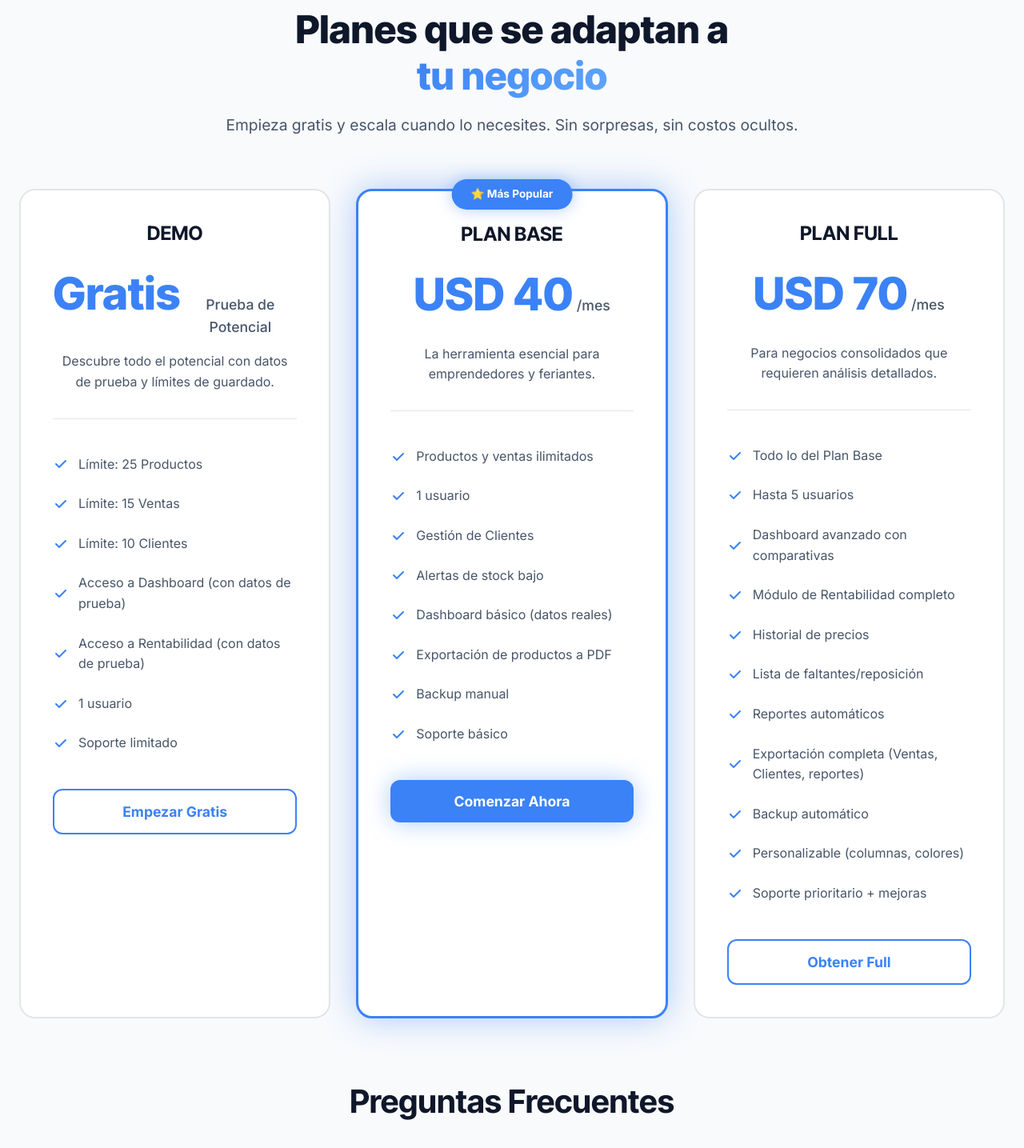
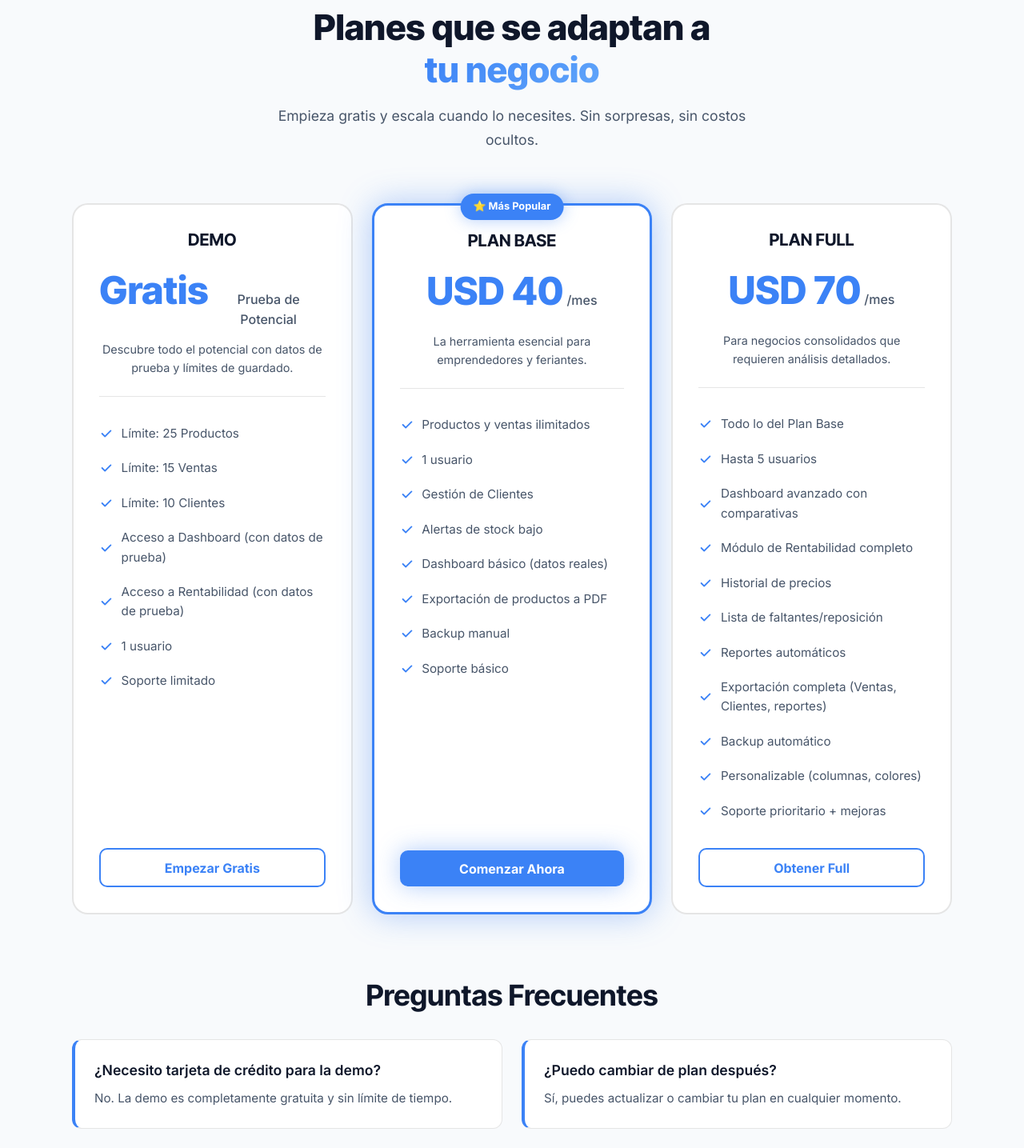
Before and after one commit to agusArram/SORT_PROYECTS, an Angular app: page / in a window 1280 px wide. Shown: the part 3840-5275 px from the top of the page at 80% size. Built offline with nearby package versions, Linux system fonts and the light colour scheme.

Commit message:
Fix size in pricing

```diff
--- a/src/app/components/pricing/pricing.css
+++ b/src/app/components/pricing/pricing.css
@@ -1,17 +1,18 @@
 /*
-  Este es tu archivo pricing.css con 3 cambios clave para responsive:
-  1. `.plan-price`: Cambiado a `flex-direction: column` para apilar el precio y el período.
-  2. `.price`: Reducido el `font-size` a `2.75rem` (antes 3.5rem) para móvil.
-  3. `@media`: Agregada una regla para restaurar los tamaños grandes en desktop.
+  CSS de Pricing con ajustes para reducir el tamaño general
+  y asegurar que entre en pantalla en desktop.
 */
 
 .pricing {
   padding: 6rem 1.5rem;
   background: var(--bg-secondary);
+  /* Asegurarse de que no haya desbordamiento horizontal */
+  overflow-x: hidden;
 }
 
 .pricing-container {
-  max-width: 1280px;
+  /* Reducir el max-width para que el contenido no sea excesivamente ancho */
+  max-width: 1100px; /* Reducido de 1280px */
   margin: 0 auto;
 }
 
@@ -33,7 +34,8 @@
 }
 
 .section-title {
-  font-size: clamp(2rem, 4vw, 3rem);
+  /* Ajustar el clamp para que el tamaño máximo sea un poco menor en desktop */
+  font-size: clamp(2rem, 3.5vw, 2.75rem); /* Ajustado de 4vw, 3rem */
   font-weight: 800;
   line-height: 1.2;
   color: var(--text-primary);
@@ -49,15 +51,17 @@
 }
 
 .section-subtitle {
-  font-size: 1.2rem;
+  font-size: 1.1rem; /* Ligeramente reducido de 1.2rem */
   line-height: 1.7;
   color: var(--text-secondary);
+  max-width: 600px; /* Reducir ancho máximo para que no se extienda tanto */
+  margin: 0 auto;
 }
 
 .pricing-grid {
   display: grid;
   grid-template-columns: 1fr;
-  gap: 2rem;
+  gap: 1.5rem; /* Reducido de 2rem para tarjetas en móvil */
   margin-bottom: 5rem;
 }
 
@@ -66,8 +70,10 @@
   background: var(--bg-card);
   border: 2px solid var(--border-default);
   border-radius: 20px;
-  padding: 2.5rem;
+  padding: 2rem; /* Reducido de 2.5rem */
   transition: all 0.3s ease;
+  display: flex;
+  flex-direction: column;
 }
 
 .pricing-card:hover {
@@ -89,56 +95,53 @@
   transform: translateX(-50%);
   background: var(--accent-primary);
   color: var(--bg-primary);
-  padding: 0.5rem 1.5rem;
+  padding: 0.4rem 1rem; /* Reducido de 0.5rem 1.5rem */
   border-radius: 50px;
-  font-size: 0.85rem;
+  font-size: 0.8rem; /* Reducido de 0.85rem */
   font-weight: 700;
   box-shadow: 0 0 20px var(--accent-glow);
 }
 
 .plan-header {
   text-align: center;
-  margin-bottom: 2rem;
-  padding-bottom: 2rem;
+  margin-bottom: 1.5rem; /* Reducido de 2rem */
+  padding-bottom: 1.5rem; /* Reducido de 2rem */
   border-bottom: 1px solid var(--border-default);
 }
 
 .plan-name {
-  font-size: 1.5rem;
+  font-size: 1.3rem; /* Reducido de 1.5rem */
   font-weight: 700;
   color: var(--text-primary);
-  margin-bottom: 1rem;
+  margin-bottom: 0.75rem; /* Reducido de 1rem */
   font-family: 'Inter Tight', sans-serif;
 }
 
-/* === CAMBIOS PARA MOVIL === */
 .plan-price {
   display: flex;
-  flex-direction: column;  /* 1. Apilado vertical (Móvil) */
-  align-items: center;     /* 2. Centrado */
+  flex-direction: column;
+  align-items: center;
   justify-content: center;
-  gap: 0;                /* 3. Reducido el gap */
-  margin-bottom: 1rem;
+  gap: 0;
+  margin-bottom: 0.75rem; /* Reducido de 1rem */
 }
 
 .price {
-  font-size: 2.75rem;      /* 4. Tamaño reducido (Móvil) */
+  font-size: 2.25rem; /* Reducido de 2.75rem para móvil */
   font-weight: 800;
   color: var(--accent-primary);
   font-family: 'Inter Tight', sans-serif;
 }
 
 .period {
-  font-size: 1.1rem;
+  font-size: 1rem; /* Reducido de 1.1rem */
   color: var(--text-secondary);
   font-weight: 500;
-  margin-top: -0.5rem; /* 5. Ajuste para acercarlo al precio */
+  margin-top: -0.5rem;
 }
-/* === FIN CAMBIOS MOVIL === */
-
 
 .plan-description {
-  font-size: 1rem;
+  font-size: 0.9rem; /* Reducido de 1rem */
   color: var(--text-secondary);
   margin: 0;
 }
@@ -146,36 +149,38 @@
 .plan-features {
   list-style: none;
   padding: 0;
-  margin: 0 0 2rem 0;
+  margin: 0 0 1.5rem 0; /* Reducido de 2rem */
+  flex-grow: 1;
 }
 
 .feature-item {
   display: flex;
   align-items: center;
-  gap: 0.75rem;
-  padding: 0.75rem 0;
+  gap: 0.6rem; /* Reducido de 0.75rem */
+  padding: 0.6rem 0; /* Reducido de 0.75rem */
   color: var(--text-secondary);
-  font-size: 1rem;
+  font-size: 0.95rem; /* Reducido de 1rem */
 }
 
 .check-icon {
-  width: 20px;
-  height: 20px;
+  width: 18px; /* Reducido de 20px */
+  height: 18px; /* Reducido de 20px */
   color: var(--accent-primary);
   flex-shrink: 0;
 }
 
 .plan-cta {
   width: 100%;
-  padding: 1rem 2rem;
-  border-radius: 12px;
+  padding: 0.8rem 1.5rem; /* Reducido de 1rem 2rem */
+  border-radius: 10px; /* Ligeramente reducido de 12px */
   font-weight: 700;
-  font-size: 1.1rem;
+  font-size: 1rem; /* Reducido de 1.1rem */
   border: 2px solid var(--accent-primary);
   background: transparent;
   color: var(--accent-primary);
   cursor: pointer;
   transition: all 0.3s ease;
+  margin-top: auto;
 }
 
 .plan-cta:hover {
@@ -199,72 +204,80 @@
 
 /* FAQ Section */
 .faq-section {
-  margin-top: 5rem;
+  margin-top: 4rem; /* Reducido de 5rem */
 }
 
 .faq-title {
   text-align: center;
-  font-size: 2.5rem;
+  font-size: clamp(2rem, 3.5vw, 2.25rem); /* Ajustado de 2.5rem */
   font-weight: 700;
   color: var(--text-primary);
-  margin-bottom: 3rem;
+  margin-bottom: 2rem; /* Reducido de 3rem */
   font-family: 'Inter Tight', sans-serif;
 }
 
 .faq-grid {
   display: grid;
   grid-template-columns: 1fr;
-  gap: 2rem;
+  gap: 1.5rem; /* Reducido de 2rem */
   margin: 0;
 }
 
 .faq-item {
-  padding: 2rem;
+  padding: 1.5rem; /* Reducido de 2rem */
   background: var(--bg-card);
   border-radius: 12px;
-  border-left: 4px solid var(--accent-primary);
   border: 1px solid var(--border-default);
+  /* ¡AQUÍ ESTÁ DE VUELTA EL EFECTO! */
   border-left: 4px solid var(--accent-primary);
 }
 
 .faq-question {
-  font-size: 1.2rem;
+  font-size: 1.1rem; /* Reducido de 1.2rem */
   font-weight: 600;
   color: var(--text-primary);
-  margin-bottom: 0.75rem;
-  margin: 0 0 0.75rem 0;
+  margin-bottom: 0.6rem; /* Reducido de 0.75rem */
+  margin: 0 0 0.6rem 0;
 }
 
 .faq-answer {
-  font-size: 1rem;
+  font-size: 0.95rem; /* Reducido de 1rem */
   color: var(--text-secondary);
-  line-height: 1.7;
+  line-height: 1.6; /* Ligeramente reducido de 1.7 */
   margin: 0;
 }
 
 /* Responsive */
 @media (min-width: 768px) {
   .pricing-grid {
-    grid-template-columns: repeat(3, 1fr);
+    /* Mantenemos 3 columnas para tablet y desktop, ajustamos el gap */
+    gap: 1.5rem;
   }
 
   .faq-grid {
     grid-template-columns: repeat(2, 1fr);
   }
 
-  /* --- 6. AGREGADO: Reglas para restaurar en Desktop --- */
+  /* --- Reglas para restaurar precio en Desktop --- */
   .plan-price {
-    flex-direction: row;    /* Restaurar horizontal */
-    align-items: baseline;  /* Restaurar línea base */
-    gap: 0.25rem;           /* Restaurar gap original */
+    flex-direction: row;
+    align-items: baseline;
+    gap: 0.25rem;
   }
 
   .price {
-    font-size: 3.5rem;      /* Restaurar tamaño grande original */
+    font-size: 3rem; /* Ajustado de 3.5rem para que no sea tan grande */
   }
 
   .period {
-    margin-top: 0;          /* Restaurar margen original */
+    margin-top: 0;
   }
-  /* --- Fin de lo agregado --- */
 }
+
+/* Responsive para 3 columnas en desktop, ajustando el gap */
+@media (min-width: 1024px) {
+  .pricing-grid {
+    grid-template-columns: repeat(3, 1fr);
+    gap: 1.5rem; /* Asegurar que el gap sea consistente */
+  }
+}
```
